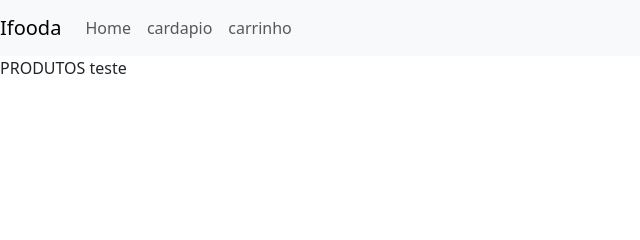
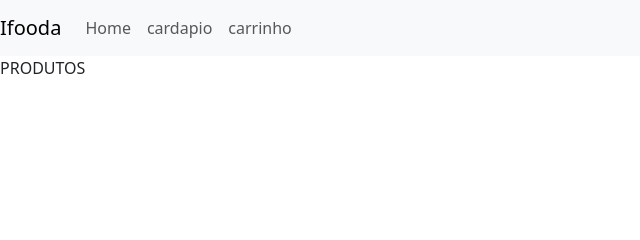
Before and after one commit to RichardElias19/CARDAPIO, a website: page index.html in a window 1280 px wide. Shown: the top 240 px of the page, 0-640 px from the left. Drawn offline with nearby package versions, Linux system fonts and the light colour scheme.

Commit message:
Update index.html

```diff
--- a/index.html
+++ b/index.html
@@ -37,7 +37,7 @@
 
     </header>
     <main>
-        <p>PRODUTOS teste</p>
+        <p>PRODUTOS</p>
     </main>
     <footer class="text-center py-3">
         <div>
```
